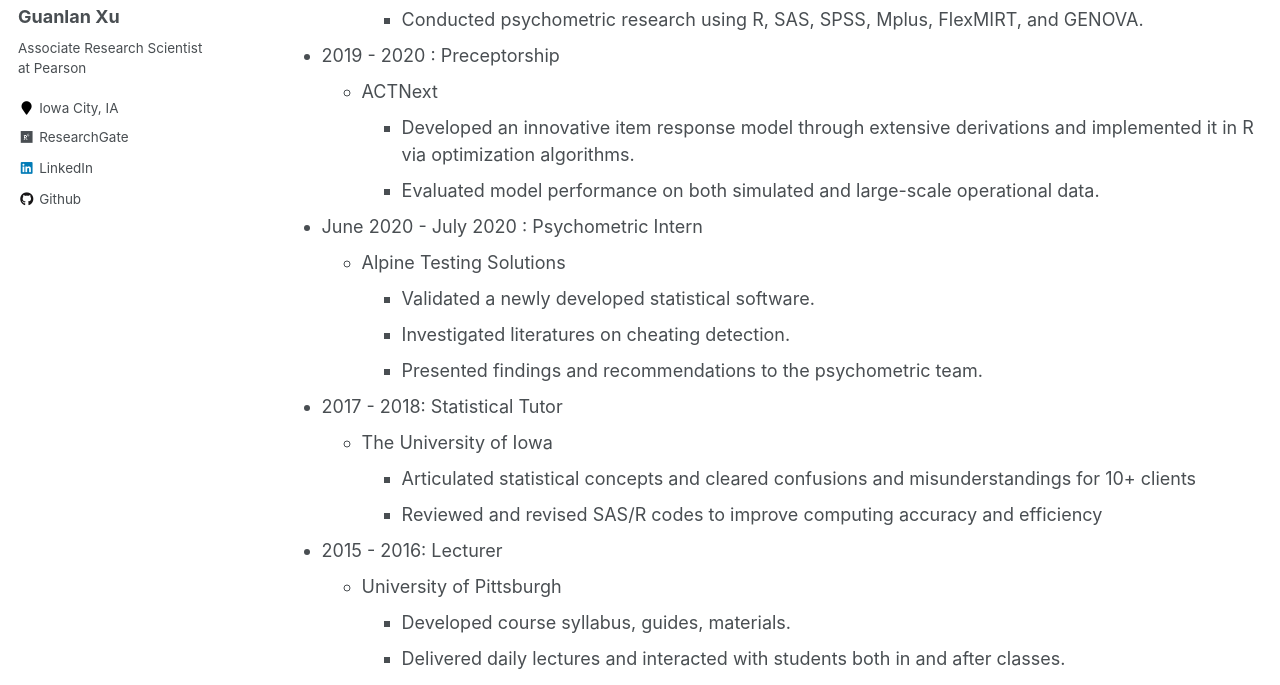
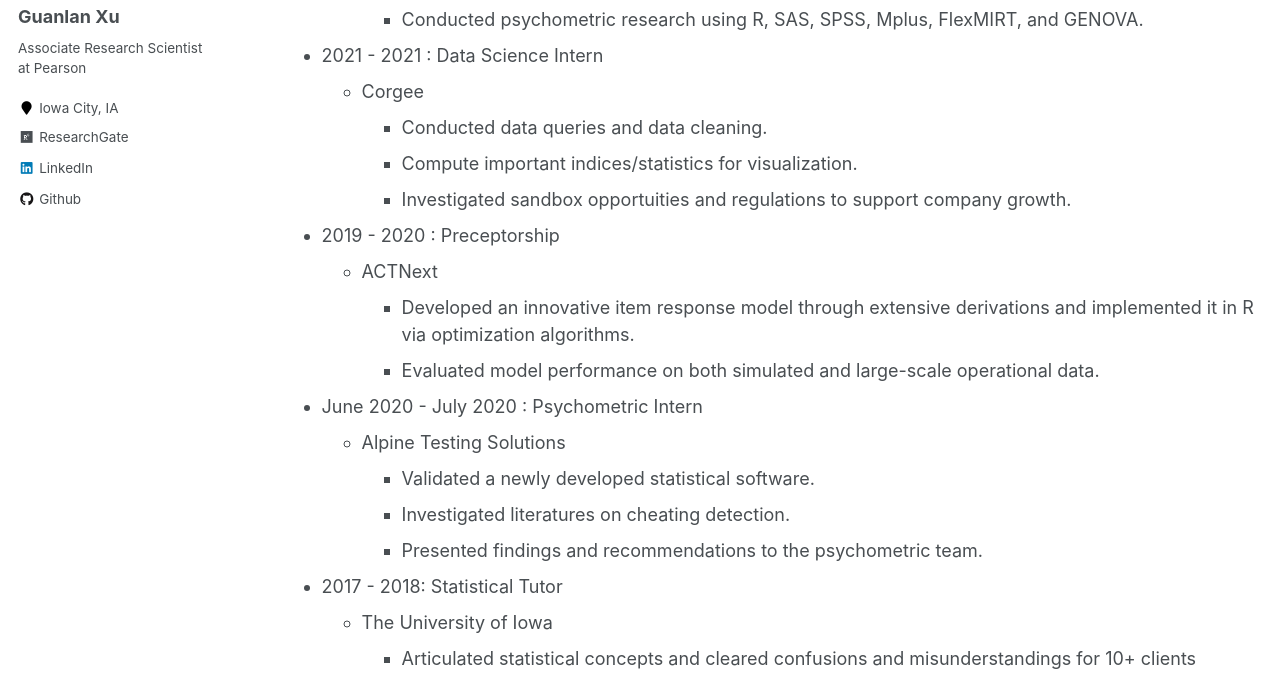
Before and after one commit to guanlanxu/guanlanxu.github.io, a Jekyll site: the page built from _pages/cv.md, in a window 1280 px wide and 900 px high, scrolled down 376 px, cut to the strip 215-900 px from the top of the window. Built offline with Jekyll 4.4.1, drawn with Linux system fonts in a browser that asks for light colours.

Commit message:
Update cv.md

```diff
--- a/_pages/cv.md
+++ b/_pages/cv.md
@@ -27,6 +27,11 @@ Work & Research Experience
     * Collected, cleaned, and analyzed various types of datasets.
     * Conducted psychometric research using R, SAS, SPSS, Mplus, FlexMIRT, and GENOVA.
 
+* 2021 - 2021 : Data Science Intern
+  * Corgee
+    * Conducted data queries and data cleaning.
+    * Compute important indices/statistics for visualization.
+    * Investigated sandbox opportuities and regulations to support company growth.
 
 * 2019 - 2020 : Preceptorship
   * ACTNext
```
